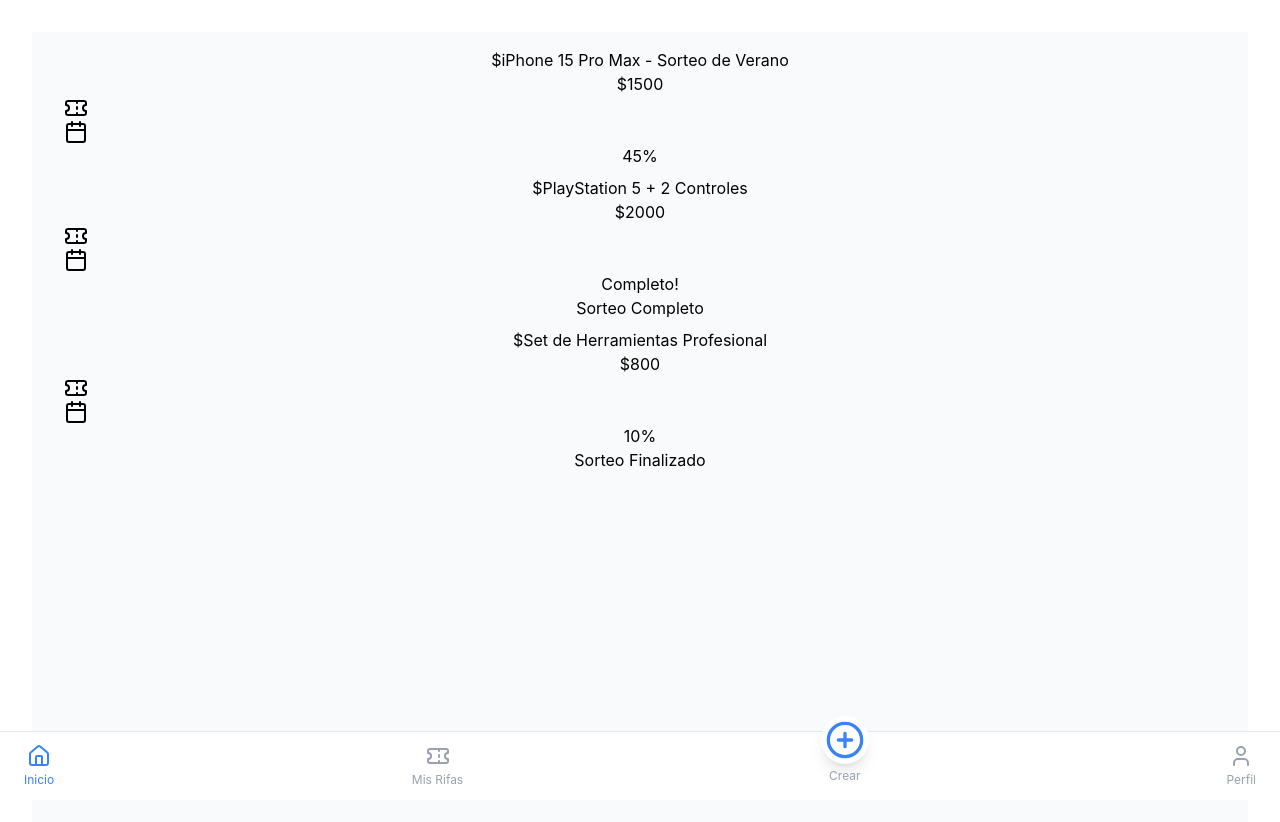
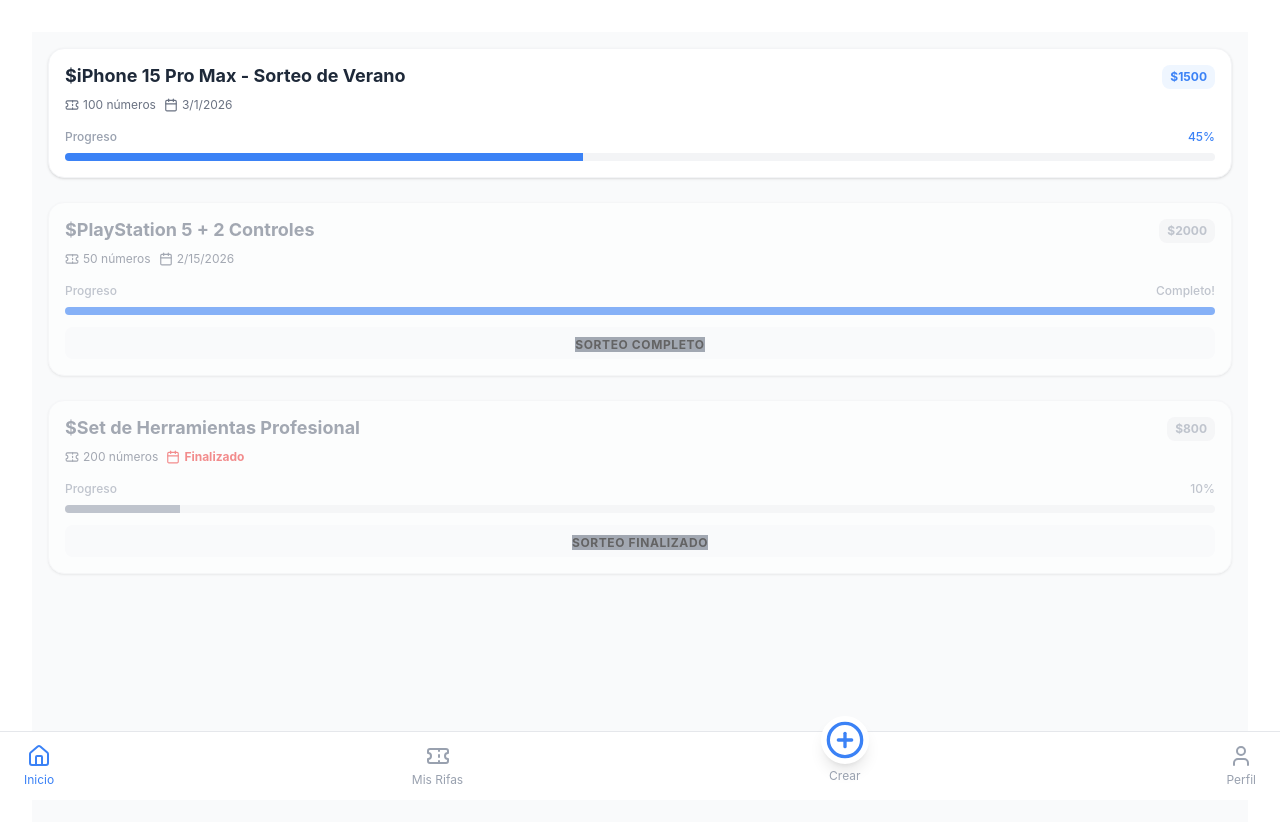
Before and after one commit to ClaudioMFCDev/sorteazo_app, a React (Vite) app in the folder client/: page / in a window 1280 px wide. Shown: the top 822 px of the page. Built offline with nearby package versions, Linux system fonts and the light colour scheme.

Commit message:
style(ui): update RaffleCard design and colors

```diff
--- a/client/src/components/RaffleCard.tsx
+++ b/client/src/components/RaffleCard.tsx
@@ -23,60 +23,49 @@
     const isSoldOut = progress >= maxTickets;
     const isDisable = isExpired || isSoldOut;
     return(
-        <div>
-            <div className="px-4">
+        <div className={`bg-white rounded-2xl shadow-sm border border-gray-100 overflow-hidden mb-4 transition-opacity ${isDisable ? 'opacity-60' : 'opacity-100'}`}>
+            <div className="p-4">
                 {/* Header: Title and Price */}
-                <div className="">
-                    <h3>
+                <div className="flex justify-between items-start mb-2">
+                    <h3 className={`font-bold text-lg leading-tight ${isDisable ? 'text-gray-500' : 'text-gray-800'}`}>
                         ${title}
                     </h3>
-                    <span>
+                    <span className={`${isDisable? 'bg-gray-100 text-gray-400' : 'bg-blue-50 text-primary'} text-xs font-bold px-2 py-1 rounded-lg`}>
                         ${pricePerTicket}
                     </span>
                 </div>
 
-
-                {/* Progress Bar Section */}
-                <div>
-                    <div>
-                        <span>
-
-                        </span>
+                {/* Status Badges */}
+                <div className="flex flex-wrap gap-2 mb-4">
+                    <div className="flex items-center text-gray-500 text-xs">
+                        <Ticket size={14} className="mr-1"/>
+                        <span>{maxTickets} números</span>
                     </div>
-                </div>
-
-                {/* Status Badges */}
-                <div>
-                    <div>
-                        <Ticket size={24}/>
-                        <span></span>
-                    </div>
-                    <div>
-                        <Calendar size={24}/>
-                        <span></span>
+                    <div className={`flex items-center text-xs ${isExpired ? 'text-danger font-bold' : 'text-gray-500'}`}>
+                        <Calendar size={14} className="mr-1"/>
+                        <span>{isExpired ? 'Finalizado' : new Date(endDate).toLocaleDateString()}</span>
                     </div>
                 </div>
 
                 {/* Progress Bar Section */}
-                <div>
-                    <div>
-                        <span></span>
-                        <span>
+                <div className="space-y-2">
+                    <div className="flex justify-between text-xs font-medium">
+                        <span className="text-gray-400">Progreso</span>
+                        <span className={isDisable ? 'text-gray-400' : 'text-primary'}>
                             {isSoldOut ? 'Completo!' : `${progress}%`}
                         </span>
                     </div>
 
-                    <div>
-                        <div>
-
+                    <div className="w-full bg-gray-100 h-2 rounded-full overflow-hidden">
+                        <div className={`${isExpired ? 'bg-gray-400' : 'bg-primary'} h-full transition-all duration-500 ease-out`} style={{ width: `${progress}%` }}>
                         </div>
                     </div>
                 </div>
 
             {/* Overlay Message for disabled raffles */}
             {isDisable && (
-                <div>
-                    <span>
+                <div className="mt-3 py-1 px-3 bg-gray-50 rounded-lg text-center">
+                    <span className="text-xs font-bold bg-gray-500 uppercase tracking-wider">
                         {isSoldOut ? 'Sorteo Completo' : 'Sorteo Finalizado'}
                     </span>
                 </div>
--- a/client/src/pages/Home.tsx
+++ b/client/src/pages/Home.tsx
@@ -3,10 +3,10 @@
 
 export const Home = () => {
     return (
-        <div className="p-4">
-            <head>
-                <h1 className="text-2xl font-bold">Explorar Sorteos</h1>
-                <p className="text-gray-600">Aquí aparecerá la lista de rifas activas.</p>
+        <div className="p-4 bg-gray-50 min-h-screen">
+            <head className="mb-6">
+                <h1 className="text-2xl font-bold text-gray-800 italic">Explorar Sorteos</h1>
+                <p className="text-gray-500 text-sm">Aquí aparecerá la lista de rifas activas.</p>
             </head>
 
             <div className="flex flex-col gap-2">
```
